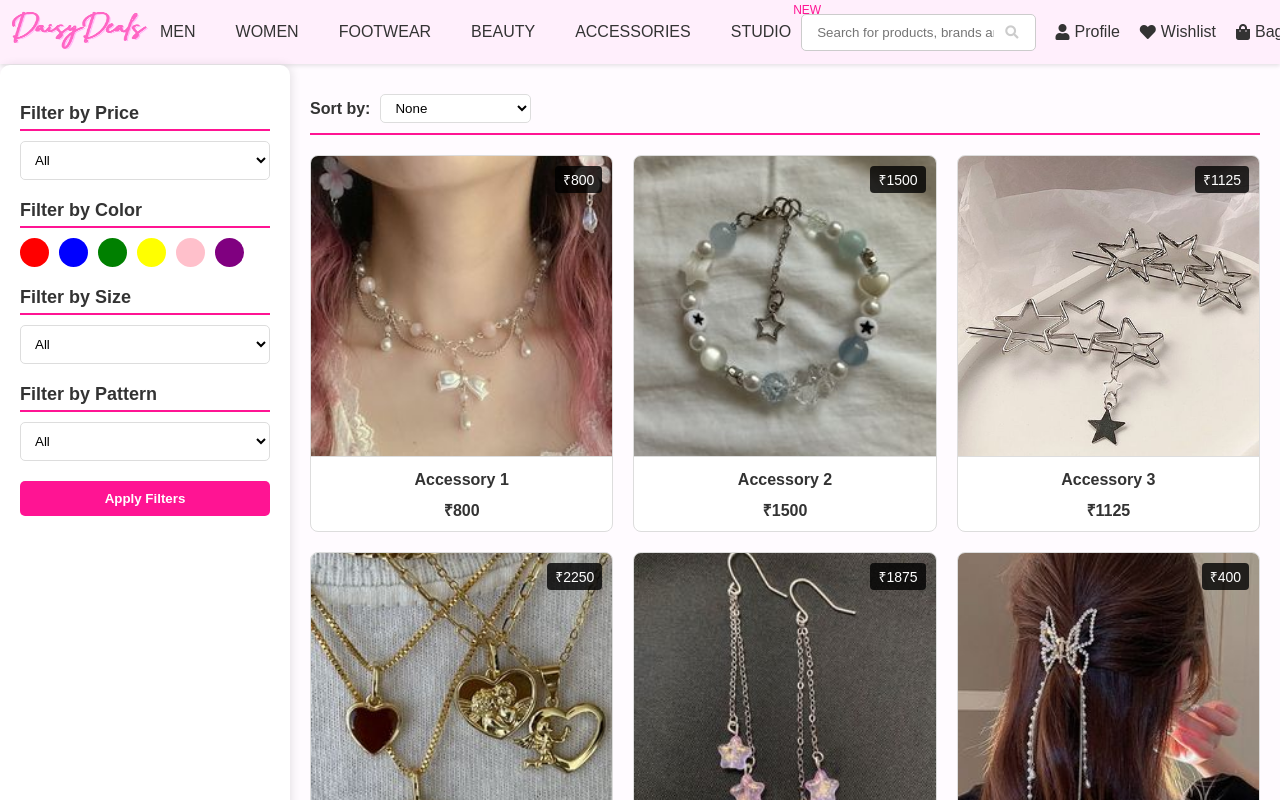
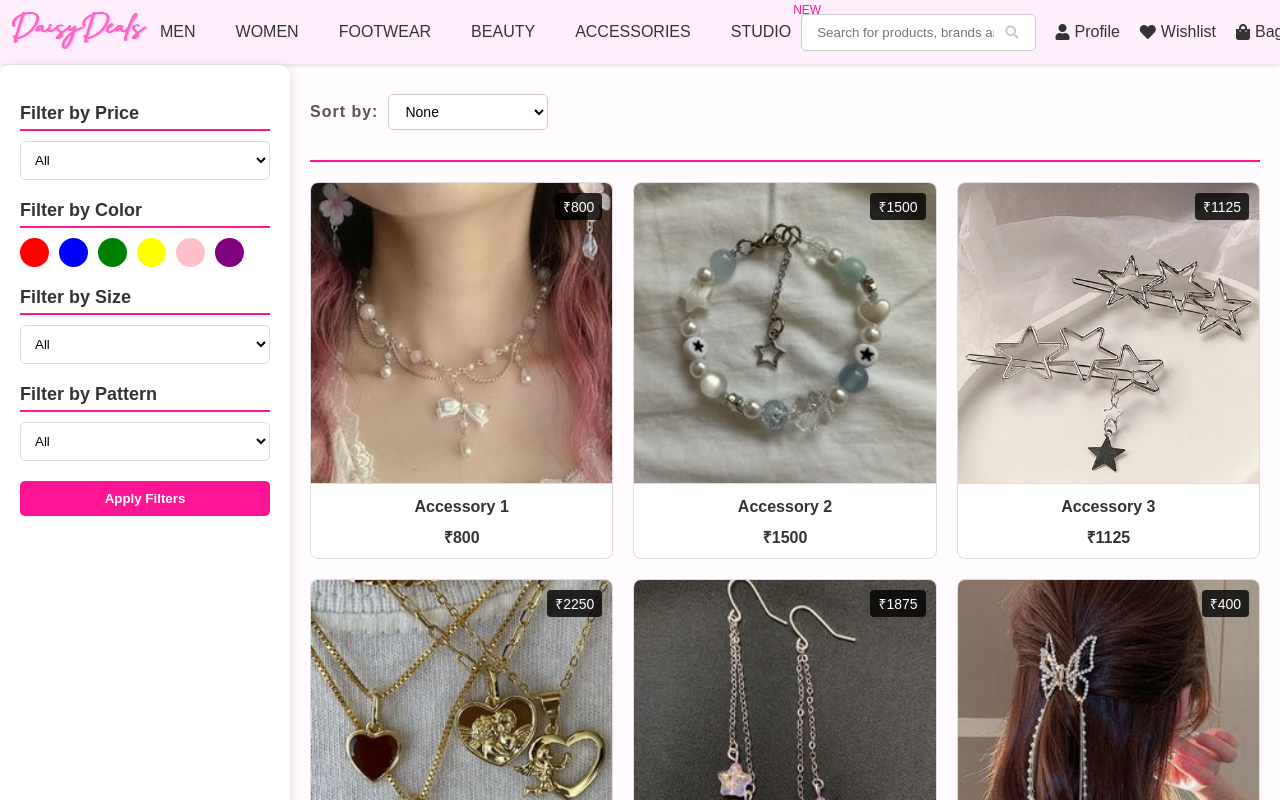
Before and after one commit to sneha-4-22/GeniCoders, a React (Create React App) app: page /accessories in a window 1280 px wide. Shown: the top 800 px of the page. Built offline with nearby package versions, Linux system fonts and the light colour scheme; a small style sheet from the web is missing.

Commit message:
sort by css

```diff
--- a/src/components/Accessories/Accessories.css
+++ b/src/components/Accessories/Accessories.css
@@ -105,29 +105,54 @@
   padding: 10px 0;
   border-bottom: 2px solid #FF1493;
 }
-
 .sort-dropdown {
   display: flex;
   align-items: center;
+  margin-bottom: 20px; /* Add margin bottom for spacing */
 }
 
 .sort-dropdown label {
   margin-right: 10px;
-  font-weight: 600;
-  color: #333;
+  font-weight: bold;
+  font-size: 16px;
+  color: #555;
+
+  letter-spacing: 1px;
 }
 
+
 .sort-dropdown select {
-  padding: 5px 10px;
+  padding: 8px 12px;
   border-radius: 5px;
-  border: 1px solid #ddd;
+  border: 1px solid #ccc;
   background-color: #fff;
   cursor: pointer;
-  transition: border-color 0.3s ease;
+  transition: border-color 0.3s ease, box-shadow 0.3s ease;
+  font-size: 14px;
+  outline: none;
 }
 
-.sort-dropdown select:hover {
+.sort-dropdown select:hover,
+.sort-dropdown select:focus {
   border-color: #FF1493;
+  box-shadow: 0 0 8px rgba(255, 20, 147, 0.4);
+}
+
+.sort-dropdown select option {
+  background-color: #fff;
+  padding: 10px 15px;
+  font-size: 14px;
+  color: #030303;
+  transition: background-color 0.3s ease;
+  border-color: #FF1493;
+  box-shadow: 0 0 8px rgba(255, 20, 147, 0.4);
+}
+
+
+
+.sort-dropdown select option:hover {
+  border-color: #FF1493;
+  box-shadow: 0 0 8px rgba(255, 20, 147, 0.4);
 }
 
 .accessories-grid {
```
